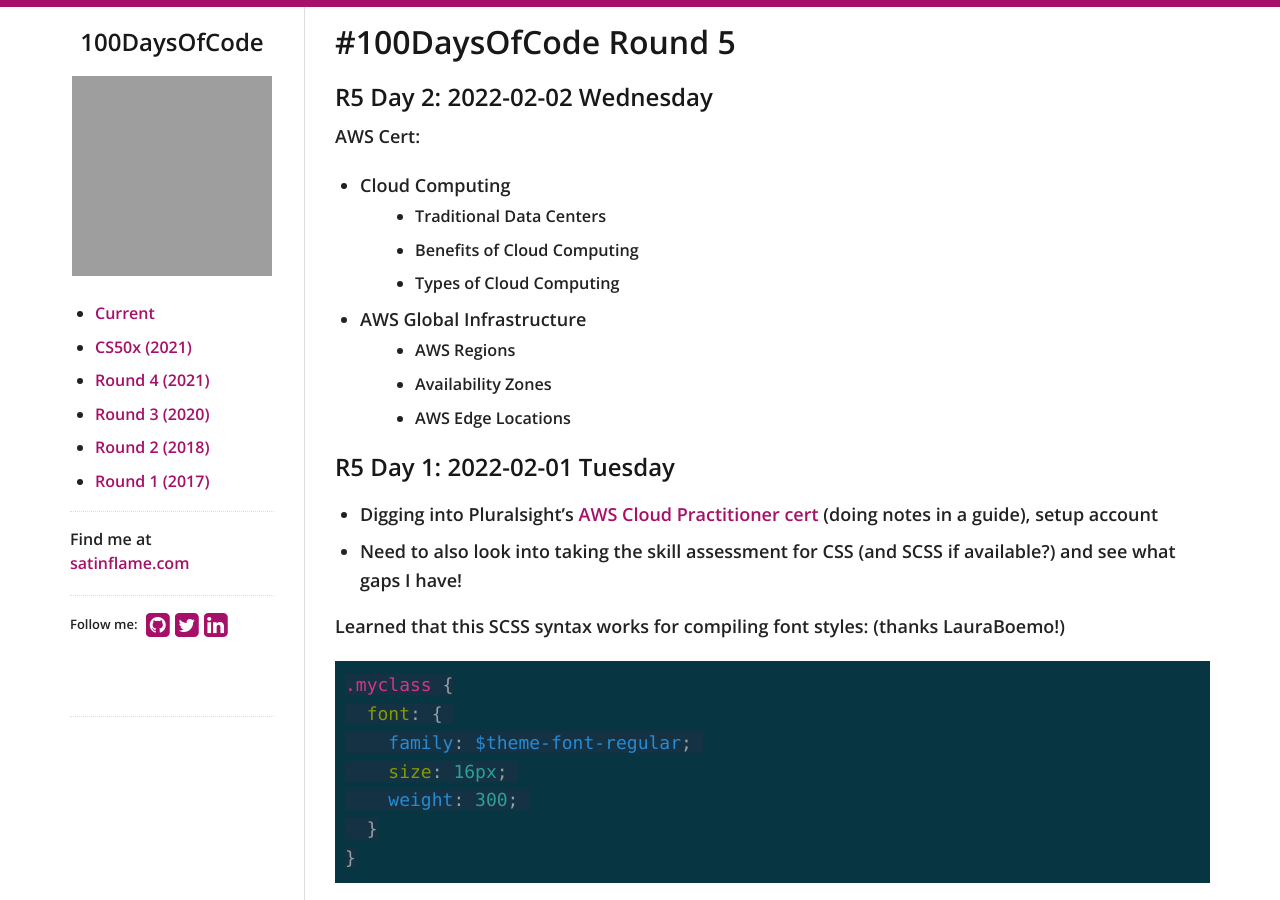
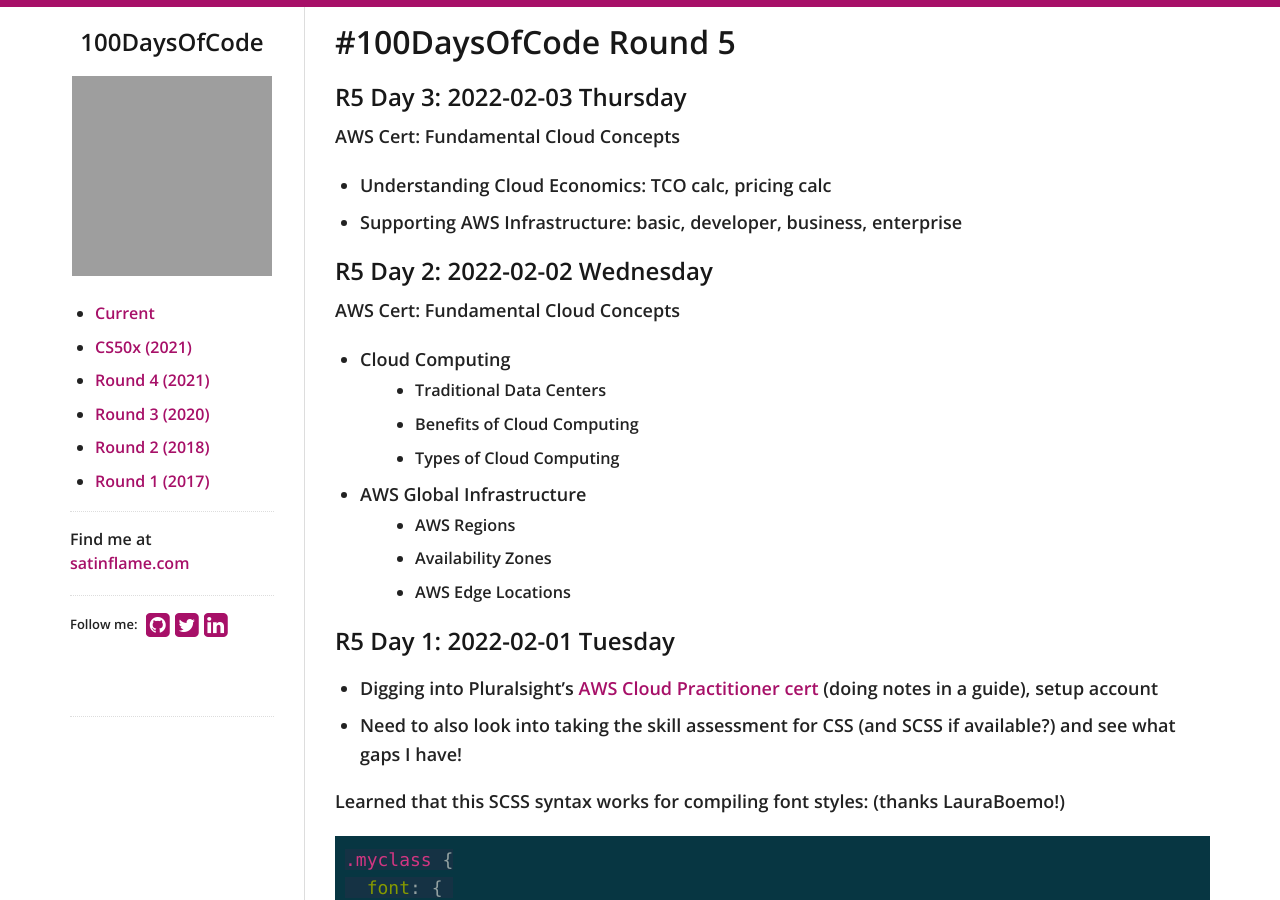
Before and after one commit to virtual/100daysofcode, a Jekyll site: the page built from index.md, in a window 1280 px wide and 900 px high. Built offline with Jekyll 4.4.1, drawn with Linux system fonts in a browser that asks for light colours; nearby versions of some CDN libraries; our own code applies the rules of GitHub Pages for plain Markdown files; grey boxes are pictures that could not be loaded.

Commit message:
Update index.md

```diff
--- a/index.md
+++ b/index.md
@@ -1,8 +1,15 @@
 # #100DaysOfCode Round 5
+
+## R5 Day 3: 2022-02-03 Thursday
+
+AWS Cert: Fundamental Cloud Concepts
+
+- Understanding Cloud Economics: TCO calc, pricing calc
+- Supporting AWS Infrastructure: basic, developer, business, enterprise
 
 ## R5 Day 2: 2022-02-02 Wednesday
 
-AWS Cert:
+AWS Cert: Fundamental Cloud Concepts
 
 - Cloud Computing
   - Traditional Data Centers
```
